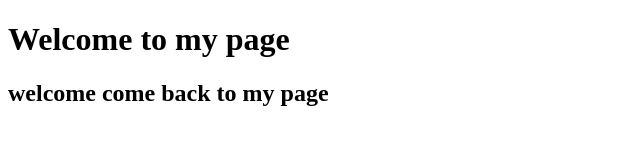
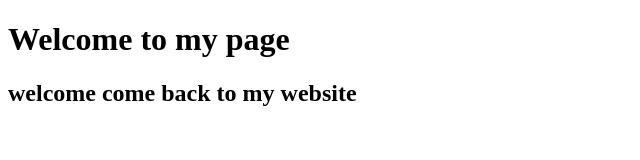
Before and after one commit to keppuraja3/sample_projects, a plain HTML site: page index.html in a window 1280 px wide. Shown: the full height of the page, 0-640 px from the left. Drawn offline with Linux system fonts and the light colour scheme.

Commit message:
commited by rani

```diff
--- a/index.html
+++ b/index.html
@@ -9,7 +9,7 @@
 
 <body>
     <h1>Welcome to my page</h1>
-    <h2>welcome come back to my page</h2>
+    <h2>welcome come back to my website</h2>
 </body>
 
 </html>
```
